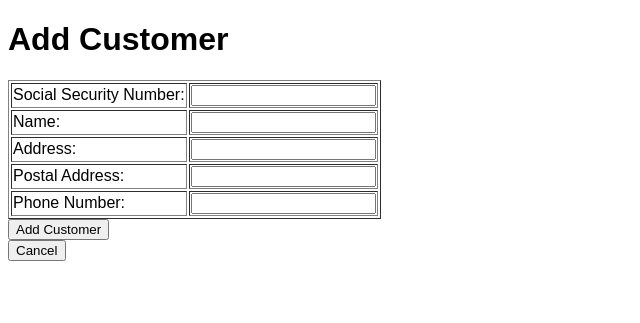
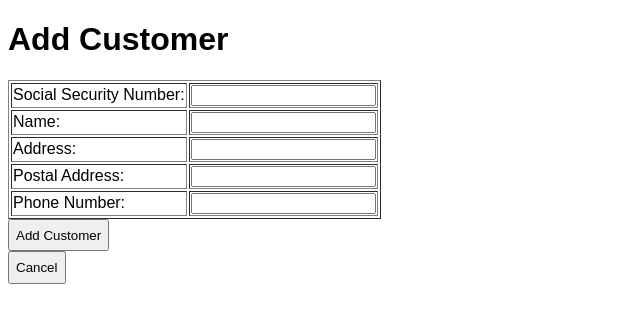
Before and after one commit to chas-academy/u05-car-rental-andreasnyh, a PHP site: template src/views/AddCustomer.twig in a window 1280 px wide. Shown: the top 323 px of the page, without its empty margins (0-640 px from the left). Run offline with PHP 8.4, Linux system fonts and the light colour scheme; the template is opened without the code that fills it, so the values that code supplies are empty; some libraries are stand-ins or nearby versions.

```diff
--- a/css/style.css
+++ b/css/style.css
@@ -10,3 +10,8 @@ table {
     border-color: red;
     transition: ease-in-out;
 }
+
+input[type="submit"] {
+    padding-top: .5em;
+    padding-bottom: .5em;
+}
--- a/src/controllers/HistoryController.php
+++ b/src/controllers/HistoryController.php
@@ -85,6 +85,7 @@ class HistoryController extends AbstractController {
         return $this->render("CarReturned.twig", $carReturned);
     }
 
+    // return info about returned car to be sent to the view
     public function getCarHistoryData($registration, $rentStartHistory){
         $carHistoryModel = new HistoryModel($this->db);
         return $carHistoryModel->getCarHistoryData($registration, $rentStartHistory);
--- a/src/models/HistoryModel.php
+++ b/src/models/HistoryModel.php
@@ -122,6 +122,7 @@ SQL;
         return $returnTimeHistory;
     }
 
+    // used by carReturned in the controller to get historydata of a specific car
     public function getCarHistoryData($registration, $rentStartHistory) {
 
         $carHistoryQuery = <<<SQL
```
